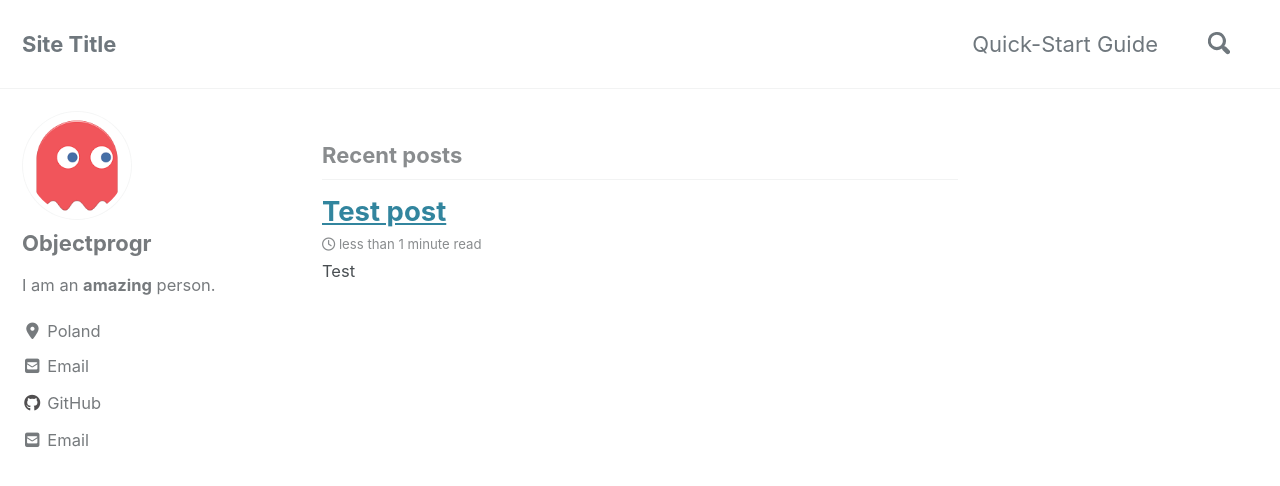
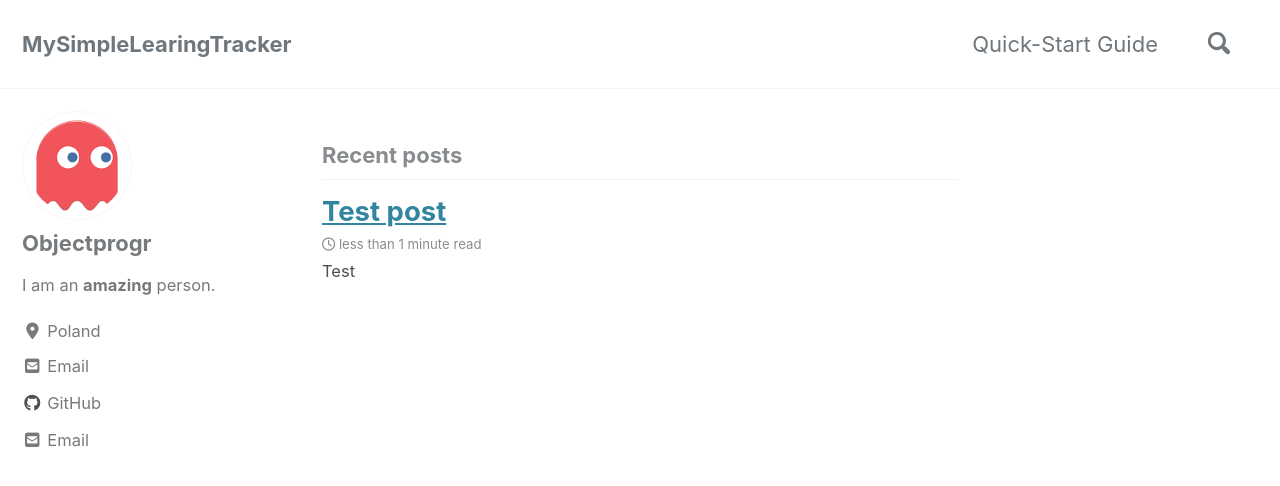
Before and after one commit to objectprogr/objectprogr.github.io_BAK2, a Jekyll site: the page built from index.html, in a window 1280 px wide and 900 px high. Shown: the top 486 px of the window. Built offline with Jekyll 4.4.1, drawn with Linux system fonts in a browser that asks for light colours; cached includes are drawn as plain includes; nearby versions of some CDN libraries; the list of posts is cut into pages by our own code.

Commit message:
Website title changed

```diff
--- a/_config.yml
+++ b/_config.yml
@@ -16,7 +16,7 @@ minimal_mistakes_skin    : "default" # "air", "aqua", "contrast", "dark", "dirt"
 
 # Site Settings
 locale                   : "en-US"
-title                    : "Site Title"
+title                    : "MySimpleLearingTracker"
 title_separator          : "-"
 subtitle                 : # site tagline that appears below site title in masthead
 name                     : "Objectprogr"
@@ -293,13 +293,12 @@ defaults:
       share: true
       related: true
 
-      # Custom settings
-
-    custom:
-      landingpage:
-        publisheddate: true
-        postlogo: false
-      post:
-        authorname: false
-        publisheddate: true
-        edit: true
+# Show date on main page
+custom:
+  landingpage:
+    publisheddate: true
+    postlogo: false
+  post:
+    authorname: false
+    publisheddate: true
+    edit: true
```
